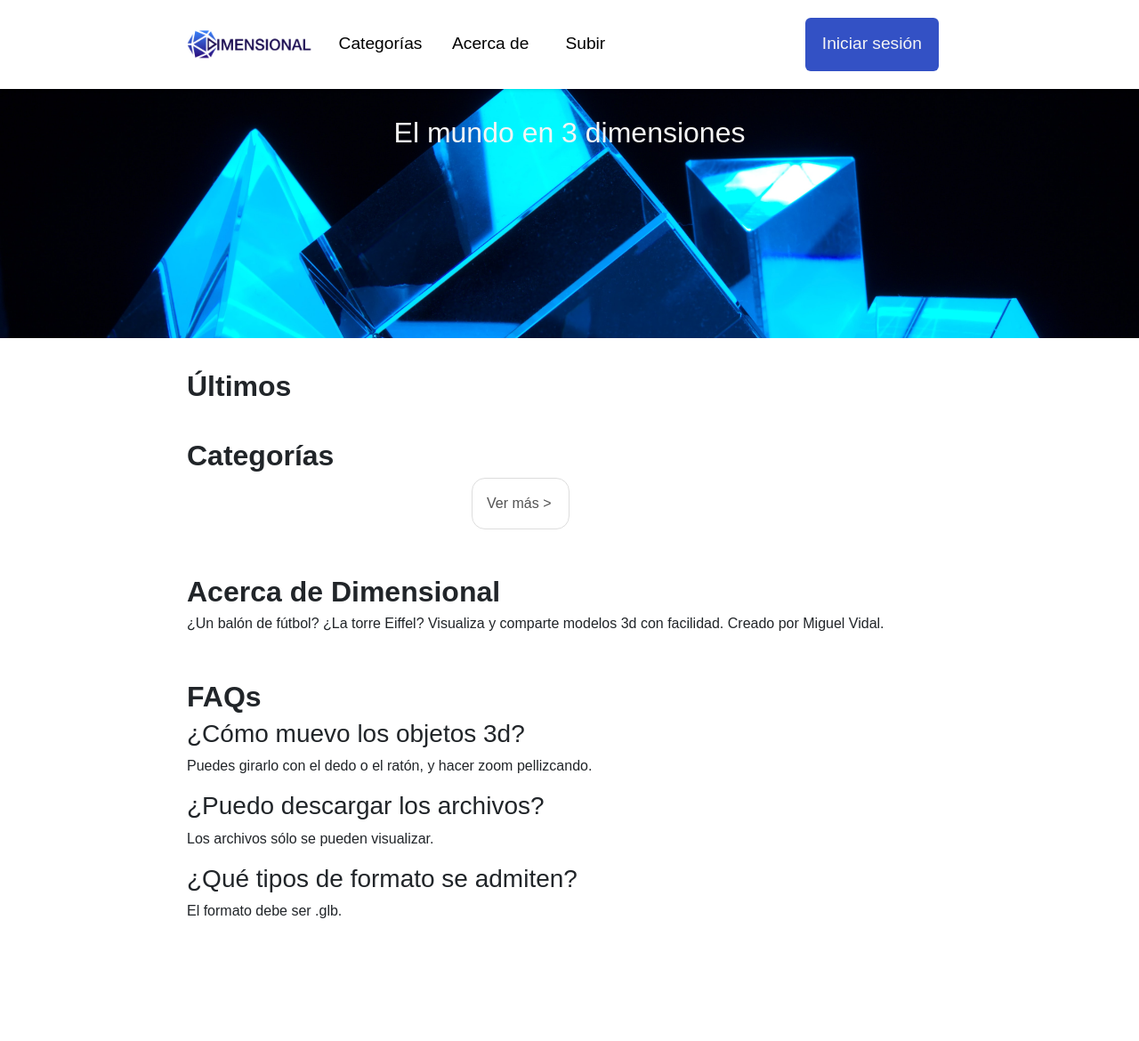
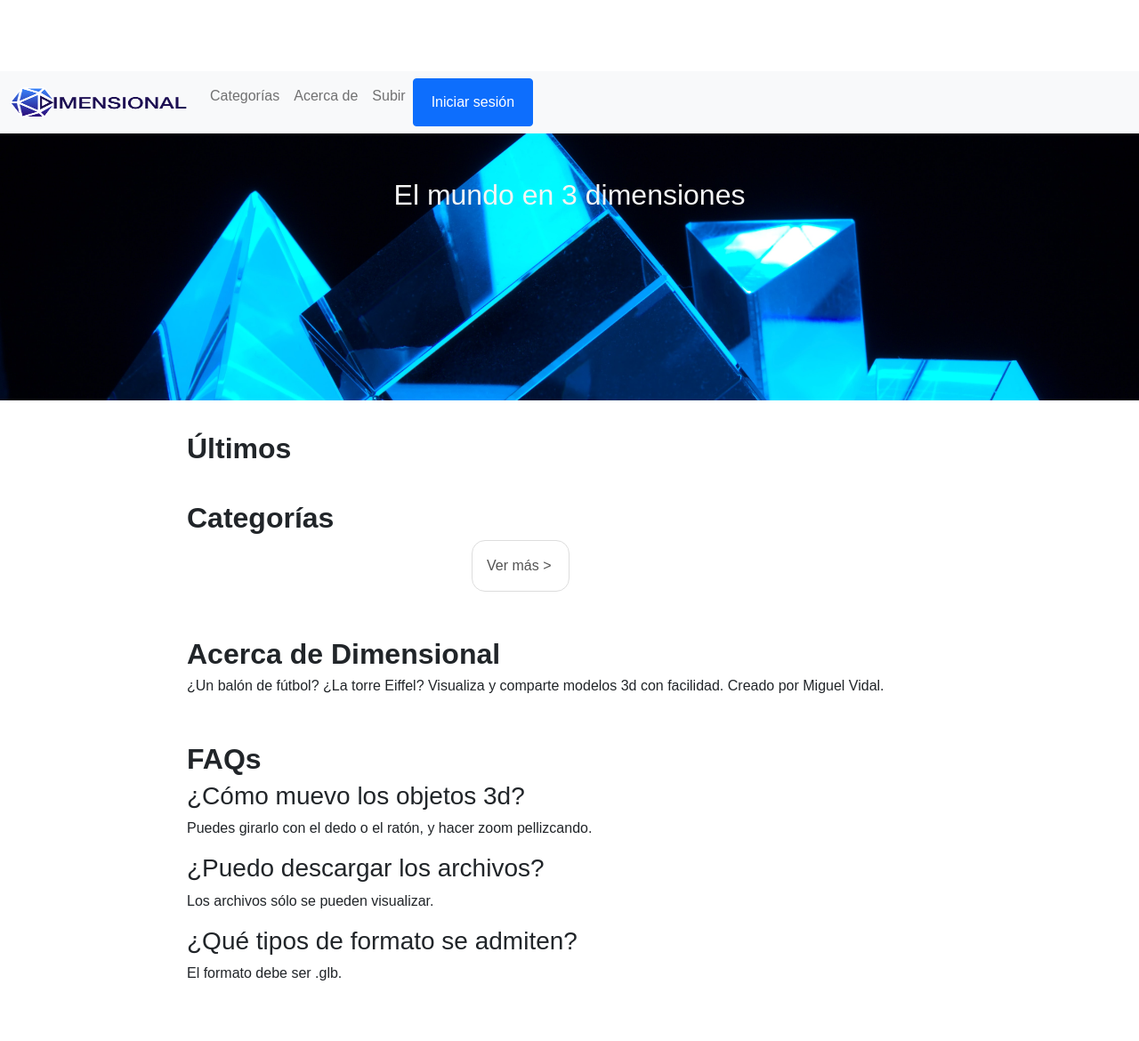
Before and after one commit to migvidal/dimensional, a PHP site: page / in a window 1280 px wide. Shown: the whole page at 89% size. Before the commit the page ends 1032 px from the top, so only its background shows below. Run offline with PHP 8.4, Linux system fonts and the light colour scheme; data that the repository does not hold is empty.

Commit message:
new-header

```diff
--- a/includes/funciones.php
+++ b/includes/funciones.php
@@ -271,4 +271,5 @@
     return false;
 
 }
+
 ?>
--- a/includes/head.php
+++ b/includes/head.php
@@ -8,8 +8,11 @@
       content="width=device-width, user-scalable=no, initial-scale=1.0, maximum-scale=1.0, minimum-scale=1.0">
 <meta http-equiv="X-UA-Compatible" content="ie=edge">
 <title><?php echo "{$title} - Dimensional"; ?></title>
-<link href="https://cdn.jsdelivr.net/npm/bootstrap@5.1.0/dist/css/bootstrap.min.css" rel="stylesheet" integrity="sha384-KyZXEAg3QhqLMpG8r+8fhAXLRk2vvoC2f3B09zVXn8CA5QIVfZOJ3BCsw2P0p/We" crossorigin="anonymous">
-<script src="https://cdn.jsdelivr.net/npm/bootstrap@5.1.0/dist/js/bootstrap.bundle.min.js" integrity="sha384-U1DAWAznBHeqEIlVSCgzq+c9gqGAJn5c/t99JyeKa9xxaYpSvHU5awsuZVVFIhvj" crossorigin="anonymous"></script>
+<link href="https://cdn.jsdelivr.net/npm/bootstrap@5.1.0/dist/css/bootstrap.min.css" rel="stylesheet"
+      integrity="sha384-KyZXEAg3QhqLMpG8r+8fhAXLRk2vvoC2f3B09zVXn8CA5QIVfZOJ3BCsw2P0p/We" crossorigin="anonymous">
+<script src="https://cdn.jsdelivr.net/npm/bootstrap@5.1.0/dist/js/bootstrap.bundle.min.js"
+        integrity="sha384-U1DAWAznBHeqEIlVSCgzq+c9gqGAJn5c/t99JyeKa9xxaYpSvHU5awsuZVVFIhvj"
+        crossorigin="anonymous"></script>
 
 
-<link rel="stylesheet" href="style.css">
+<!--<link rel="stylesheet" href="style.css">-->
--- a/includes/header.php
+++ b/includes/header.php
@@ -1,32 +1,39 @@
-<nav id='barra-menu' class="minimizado">
-    <div class="wrapper">
-        <ul class="menu-flex">
-            <li class="index"><a id="index" href='index.php'>
-                    <img id="logo" src="img/logo-con-nombre.png" alt="Dimensional">
-                </a></li>
-            <li><a id="categ" href='categorias.php'>Categorías</a></li>
-            <li><a id="about" href='about.php'>Acerca de</a></li>
+<nav class="navbar navbar-expand-lg navbar-light bg-light">
+    <div class="container-fluid">
+        <a class="navbar-brand" id="index" href='index.php'>
+            <img id="logo" src="img/logo-con-nombre.png" alt="Dimensional" width="200">
+        </a>
+        <button class="navbar-toggler" type="button" data-toggle="collapse" data-target="#navbarSupportedContent"
+                aria-controls="navbarSupportedContent" aria-expanded="false" aria-label="Toggle navigation">
+            <span class="navbar-toggler-icon"></span>
+        </button>
+        <div class="collapse navbar-collapse" id="navbarSupportedContent">
+            <ul class="navbar-nav mr-auto">
+                <li class="nav-item"><a class="nav-link" id="categ" href='categorias.php'>Categorías</a></li>
+                <li class="nav-item"><a class="nav-link" id="about" href='about.php'>Acerca de</a></li>
                 <!--<li><a id="buscar" href='#'>Buscar</a></li>-->
-            <li><a id="upload" href='upload.php'>Subir</a></li>
+                <li class="nav-item"><a class="nav-link" id="upload" href='upload.php'>Subir</a></
+                >
 
                 <?php if (isset($_SESSION['user_id'])) {
                     ?>
 
-                <li class="opcion-usuario">
+                    <li class="nav-item opcion-usuario">
 
-                    <a href="usuario.php?u=<?php echo $_SESSION['nombre_usuario']; ?>">
+                        <a class="nav-link" href="usuario.php?u=<?php echo $_SESSION['nombre_usuario']; ?>">
                             <b><?php echo $_SESSION['nombre_usuario']; ?></b>
                         </a>
                     </li>
-                <li><a href='logout.php'>Cerrar sesión</a></li>
+                    <li class="nav-item"><a class="nav-link" href='logout.php'>Cerrar sesión</a></li>
 
                 <?php } else { ?>
-                <li id="li-btn-login" ><a id="btn-login" href='login.php'>Iniciar sesión</a></li>
+                    <li class="btn btn-primary me-auto"><a class="nav-link text-white" id="" href='login.php'>Iniciar
+                            sesión</a></li>
 
                 <?php } ?>
 
-            <li id="btn-menu" onclick=""><button>menú</button></li>
             </ul>
+        </div>
 
     </div>
 </nav>
--- a/index.php
+++ b/index.php
@@ -16,7 +16,7 @@
 ?>
 <div class="hero">
 
-        <h1>El mundo en 3 dimensiones</h1>
+    <h1>El mundo en 3 dimensiones</h1>
 </div>
 <div class="wrapper">
 
--- a/login.php
+++ b/login.php
@@ -30,7 +30,7 @@
     <link rel="stylesheet" href="style.css">
 </head>
 <body>
-<?php include_once ('includes/header-vacio.php')?>
+<?php include_once('includes/header-vacio.php') ?>
 <div class="wrapper">
     <div class="formulario-centrado">
         <h1>Iniciar sesión</h1>
--- a/modelo.php
+++ b/modelo.php
@@ -60,11 +60,6 @@
 <div class="wrapper">
 
 
-
-
-
-
-
     <div class="info-modelo">
         <h1><?php echo $titulo; ?></h1>
 
--- a/script.js
+++ b/script.js
@@ -5,7 +5,7 @@
 let selector = "a[href='" + urlActual + "']";
 let enlacesActuales = document.querySelectorAll(selector);
 console.log(enlacesActuales);
-enlacesActuales.forEach((enlace)=>enlace.classList.toggle('actual'));
+enlacesActuales.forEach((enlace) => enlace.classList.toggle('actual'));
 
 
 /* Header */
--- a/usuario.php
+++ b/usuario.php
@@ -24,9 +24,9 @@
     ?>
 </head>
 <body>
-    <?php
-    include('includes/header.php');
-    ?>
+<?php
+include('includes/header.php');
+?>
 <div class="wrapper">
 
     <h1>Perfil de <?php echo $nombreUsuario; ?></h1>
```
Also changed, not shown: style.css (+33 -9 lines), upload.php (+5 -4 lines), README.md. Lines whose indentation alone changed are shown as unchanged.
